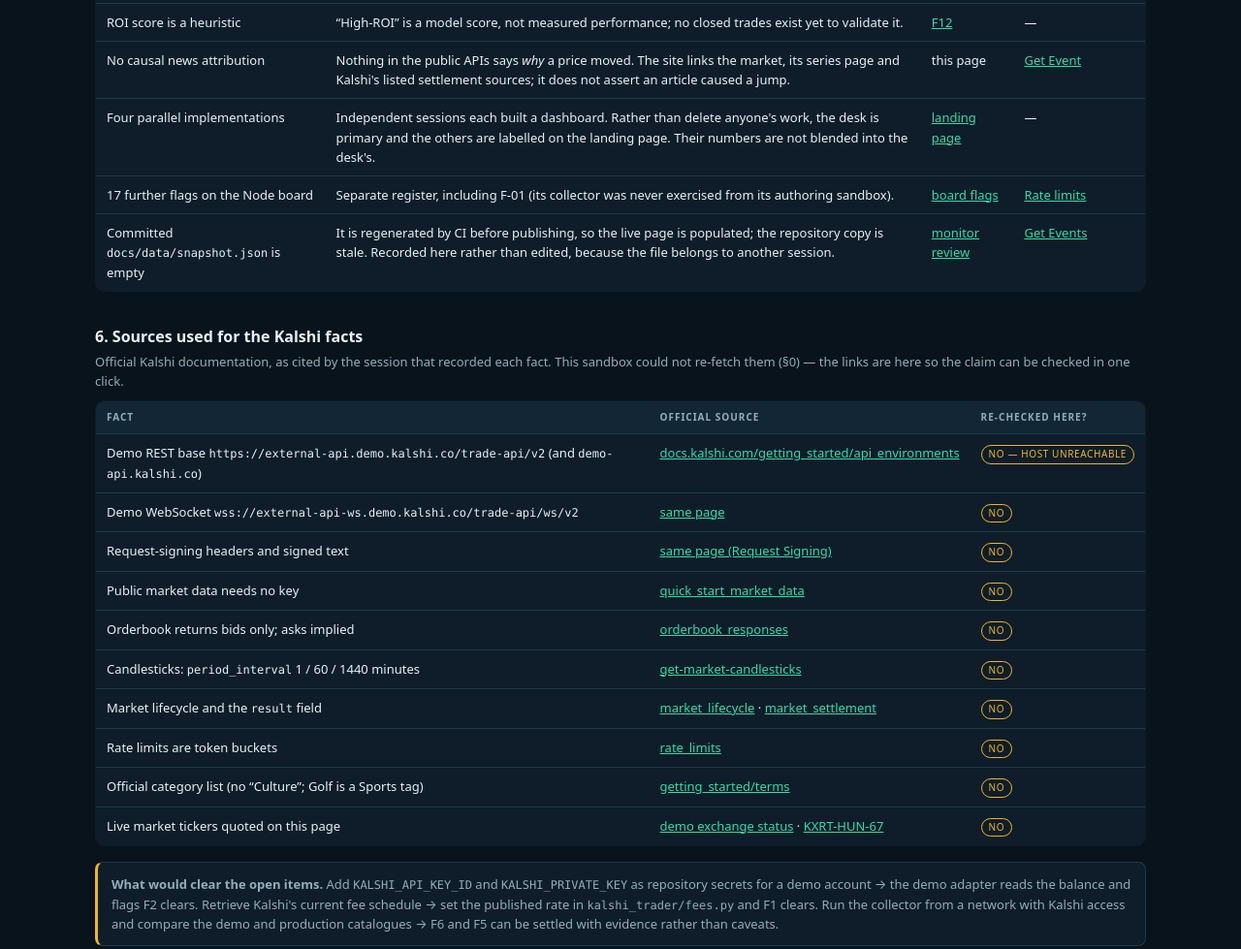
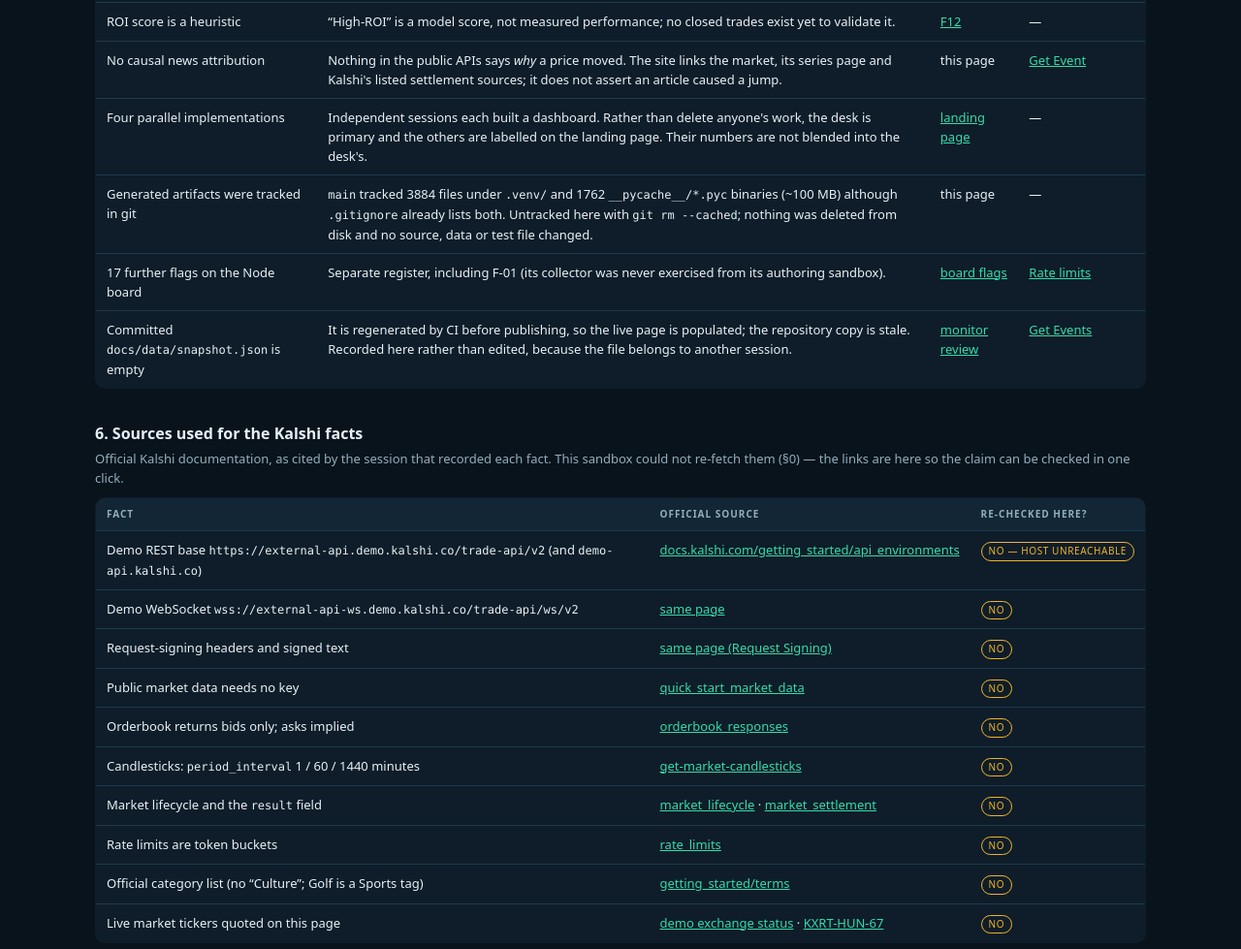
Before and after one commit to kanlerxz87-cyber/Tradebot1, a website: page audit.html in a window 1280 px wide. Shown: the part 4113-5092 px from the top of the page at 97% size. Drawn offline with Linux system fonts and the light colour scheme.

Commit message:
audit: record the tracked build-artifact cleanup
Co-authored-by: arena-agent <297053741+arena-agent@users.noreply.github.com>

```diff
--- a/audit.html
+++ b/audit.html
@@ -174,6 +174,7 @@
       <tr><td>ROI score is a heuristic</td><td>“High-ROI” is a model score, not measured performance; no closed trades exist yet to validate it.</td><td><a href="docs/desk/flagged.html">F12</a></td><td>—</td></tr>
       <tr><td>No causal news attribution</td><td>Nothing in the public APIs says <em>why</em> a price moved. The site links the market, its series page and Kalshi's listed settlement sources; it does not assert an article caused a jump.</td><td>this page</td><td><a href="https://docs.kalshi.com/api-reference/events/get-event">Get Event</a></td></tr>
       <tr><td>Four parallel implementations</td><td>Independent sessions each built a dashboard. Rather than delete anyone's work, the desk is primary and the others are labelled on the landing page. Their numbers are not blended into the desk's.</td><td><a href="./">landing page</a></td><td>—</td></tr>
+      <tr><td>Generated artifacts were tracked in git</td><td><code>main</code> tracked 3884 files under <code>.venv/</code> and 1762 <code>__pycache__/*.pyc</code> binaries (~100 MB) although <code>.gitignore</code> already lists both. Untracked here with <code>git rm --cached</code>; nothing was deleted from disk and no source, data or test file changed.</td><td>this page</td><td>—</td></tr>
       <tr><td>17 further flags on the Node board</td><td>Separate register, including F-01 (its collector was never exercised from its authoring sandbox).</td><td><a href="flagged.html">board flags</a></td><td><a href="https://docs.kalshi.com/getting_started/rate_limits">Rate limits</a></td></tr>
       <tr><td>Committed <code>docs/data/snapshot.json</code> is empty</td><td>It is regenerated by CI before publishing, so the live page is populated; the repository copy is stale. Recorded here rather than edited, because the file belongs to another session.</td><td><a href="docs/review/">monitor review</a></td><td><a href="https://docs.kalshi.com/api-reference/events/get-events.md">Get Events</a></td></tr>
     </tbody>
```
